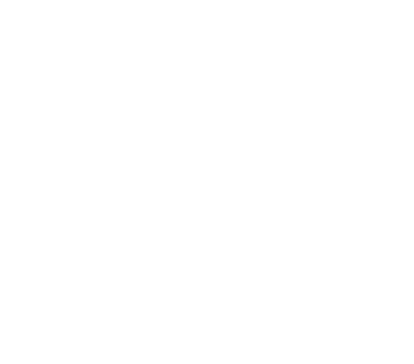
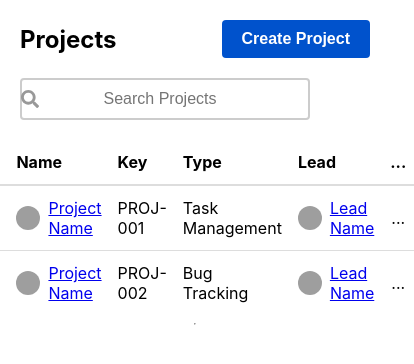
Before and after one commit to ZeeAnsari11/pms, a React (Create React App) app in the folder frontend/: page /project-views in a window 390 px wide. Before the commit this address had no page. Shown: the top 364 px of the page, 414 px wide, since content can reach past the window. Built offline with nearby package versions, Linux system fonts and the light colour scheme; grey boxes are pictures that could not be loaded.

Commit message:
Create project listing page with responsivenes

```diff
--- a/frontend/package.json
+++ b/frontend/package.json
@@ -3,6 +3,9 @@
   "version": "0.1.0",
   "private": true,
   "dependencies": {
+    "@fortawesome/fontawesome-svg-core": "^6.4.0",
+    "@fortawesome/free-solid-svg-icons": "^6.4.0",
+    "@fortawesome/react-fontawesome": "^0.2.0",
     "@testing-library/jest-dom": "^5.16.5",
     "@testing-library/react": "^13.4.0",
     "@testing-library/user-event": "^13.5.0",
--- a/frontend/src/Components/Dashboard/Dashboard/Dashboard.js
+++ b/frontend/src/Components/Dashboard/Dashboard/Dashboard.js
@@ -1,11 +1,11 @@
-import React, {useState} from 'react';
+import React, { useState } from 'react';
 import "../../../App.css";
 import Board from '../Board/Board';
 import Editable from '../Editable/Editable';
-import Sidebar from '../Sidebar/index';
-import NavBar from "../Navbar/index";
-
+import Sidebar from '../Sidebar/Sidebar';
+import Dropdown from "../Dropdown/Dropdown";
 function Dashboard(props) {
+  const [showDropDown, setShowDropdown] = useState(false);
   const [target, setTarget] = useState({
     cid: "",
     bid: "",
@@ -154,16 +154,30 @@ function Dashboard(props) {
 
     }
 
-    const project = {
-        name: "New Project",
-        category: 'SOFTWARE'
-    }
+    return (
+        <div className="app">
+          <Sidebar/> {/* Include the Sidebar component */}
+          <div className="app_navbar">
+            <h2>PHPStudios Project Management Dashboard</h2>
+          </div>
+          <div className="app_navbar_one">
+            <button id="btn_1" className='Dashboard_nav'>Only My Issue</button>
+            <button id="btn_2" className='Dashboard_nav'>Recently Updated</button>
 
-    return (
-
-        <div className="app">
-            <Sidebar project={project}/>
-            <NavBar/>
+            <div className="user-profile">
+              <div className="user-profile-icon" onClick={() => setShowDropdown(!showDropDown)}>
+                {/* Replace `user-image.jpg` with the actual URL or path to the user's profile picture */}
+                <img src="user-image.jpg" alt="User Profile"/>
+                {showDropDown && (
+                    <Dropdown onClick={() => setShowDropdown(!showDropDown)}>
+                      <div className="board_dropdown">
+                        <p onClick={() => props.removeBoard(props.board?.id)}>Delete Board</p>
+                      </div>
+                    </Dropdown>
+                )}
+              </div>
+            </div>
+          </div>
 
           <div className="app_outer">
             <div className="app_boards">
--- a/frontend/src/Components/User/Editable/Editable.css
+++ b/frontend/src/Components/User/Editable/Editable.css
@@ -11,6 +11,7 @@
 .editable_display:hover {
 
     /*background: #FFFFFF;*/
+    background: #EBECF0;
 }
 
 .editable_edit {
--- /dev/null
+++ b/frontend/src/Components/User/ProjectListing/ProjectListing.js
@@ -0,0 +1,119 @@
+import React from 'react';
+import styled from 'styled-components';
+
+const ProjectListingTable = styled.table`
+  width: 100%;
+  border-collapse: collapse;
+
+  th {
+    text-align: left;
+    font-weight: bold;
+    padding: 12px 8px;
+    border-bottom: 2px solid #ddd;
+  }
+
+  td {
+    padding: 12px 8px;
+  }
+
+  tr:not(:first-child) {
+    border-top: 1px solid #ddd;
+  }
+
+  tr:hover {
+    background-color: #EBECF0;
+  }
+
+  .name-column {
+    display: flex;
+    align-items: center;
+  }
+
+  .name-column img {
+    width: 24px;
+    height: 24px;
+    border-radius: 50%;
+    margin-right: 8px;
+  }
+
+  .star-column {
+    color: #ccc;
+    cursor: pointer;
+    transition: color 0.2s ease-in-out;
+  }
+
+  .star-column:hover {
+    color: #ffd700;
+  }
+
+  .lead-column {
+    display: flex;
+    align-items: center;
+  }
+
+  .lead-column img {
+    width: 24px;
+    height: 24px;
+    border-radius: 50%;
+    margin-right: 8px;
+  }
+
+  .options-column {
+    text-align: center;
+    cursor: pointer;
+  }
+
+  .options-column:hover {
+    text-decoration: underline;
+  }
+`;
+
+const ProjectListing = () => {
+  return (
+    <ProjectListingTable>
+      <thead>
+        <tr>
+          <th><span className="star-column">★</span></th>
+          <th>Name</th>
+          <th>Key</th>
+          <th>Type</th>
+          <th>Lead</th>
+          <th className="options-column">...</th>
+        </tr>
+      </thead>
+      <tbody>
+        <tr>
+          <td className="star-column">★</td>
+          <td className="name-column">
+            <img src="https://i.pravatar.cc/300" alt="Project Avatar" />
+            <a href="project-link">Project Name</a>
+          </td>
+          <td>PROJ-001</td>
+          <td>Task Management</td>
+          <td className="lead-column">
+            <img src="https://i.pravatar.cc/300" alt="Lead Avatar" />
+            <a href="lead-link">Lead Name</a>
+          </td>
+          <td className="options-column">...</td>
+        </tr>
+        <tr>
+          <td className="star-column">★</td>
+          <td className="name-column">
+            <img src="https://i.pravatar.cc/300" alt="Project Avatar" />
+            <a href="project-link">Project Name</a>
+          </td>
+          <td>PROJ-002</td>
+          <td>Bug Tracking</td>
+          <td className="lead-column">
+            <img src="https://i.pravatar.cc/300" alt="Lead Avatar" />
+            <a href="lead-link">Lead Name</a>
+          </td>
+          <td className="options-column">...</td>
+        </tr>
+        {/* more project rows */}
+      </tbody>
+    </ProjectListingTable>
+  );
+};
+
+export default ProjectListing;
--- /dev/null
+++ b/frontend/src/Components/User/ProjectViews/ProjectViews.js
@@ -0,0 +1,142 @@
+import React, { useState } from 'react';
+import styled from 'styled-components';
+import { FaSearch } from 'react-icons/fa';
+import ProjectListing from "../ProjectListing/ProjectListing";
+const ProjectsPageContainer = styled.div`
+  background-color: #FFFFFF;
+  display: flex;
+  flex-direction: column;
+  align-items: center;
+  justify-content: flex-start;
+  padding: 20px;
+
+  @media (min-width: 768px) {
+    padding: 40px;
+  }
+`;
+
+const ProjectsHeaderContainer = styled.div`
+  display: flex;
+  flex-direction: row;
+  align-items: center;
+  justify-content: space-between;
+  width: 100%;
+  margin-bottom: 20px;
+
+  @media (min-width: 768px) {
+    margin-bottom: 40px;
+  }
+`;
+
+const ProjectsHeader = styled.h1`
+  font-size: 24px;
+  font-weight: bold;
+  margin: 0;
+`;
+
+const ProjectButton = styled.button`
+  background-color: #0052cc;
+  color: #FFFFFF;
+  border: none;
+  border-radius: 4px;
+  font-size: 16px;
+  font-weight: bold;
+  padding: 10px 20px;
+  cursor: pointer;
+
+  &:hover {
+    background-color: #005CA9;
+  }
+`;
+
+const SearchContainer = styled.div`
+  display: flex;
+  flex-direction: row;
+  align-items: center;
+  justify-content: flex-start;
+  width: 100%;
+  margin-bottom: 20px;
+  position: relative;
+
+  @media (min-width: 768px) {
+    margin-bottom: 40px;
+  }
+`;
+
+const SearchInputContainer = styled.div`
+  display: flex;
+  flex-direction: row;
+  align-items: center;
+  justify-content: flex-start;
+  width: 100%;
+  max-width: 300px;
+  position: relative;
+
+  @media (min-width: 768px) {
+    max-width: 400px;
+  }
+`;
+
+const SearchInput = styled.input`
+  width: 100%;
+  padding: 10px 40px 10px 30px; /* Added left padding of 30px */
+  font-size: 16px;
+  border: 2px solid #CCCCCC;
+  border-radius: 4px;
+  margin-right: 10px;
+  text-align: center;
+
+  &:hover {
+    border-color: #005CA9;
+    background: #EBECF0;
+  }
+
+  @media (min-width: 768px) {
+    padding: 10px 50px 10px 30px; /* Added left padding of 30px */
+  }
+`;
+
+const SearchIcon = styled(FaSearch)`
+  position: absolute;
+  left: 1px;
+  flex-direction: row-reverse;
+  top: 50%;
+  transform: translateY(-50%);
+  font-size: 18px;
+  color: #999999;
+  //padding-left: 10px;
+
+  @media (min-width: 768px) {
+    font-size: 24px;
+    left: 20px;
+  }
+`;
+
+
+const ProjectsPage = () => {
+    const [searchValue, setSearchValue] = useState('');
+
+  const handleSearchChange = (event) => {
+    setSearchValue(event.target.value);
+  };
+
+  return (
+    <ProjectsPageContainer>
+      <ProjectsHeaderContainer>
+        <ProjectsHeader>Projects</ProjectsHeader>
+        <ProjectButton>Create Project</ProjectButton>
+      </ProjectsHeaderContainer>
+      <SearchContainer>
+        <SearchInputContainer>
+          <SearchIcon />
+          <SearchInput type="text" placeholder="Search Projects" value={searchValue} onChange={handleSearchChange} />
+        </SearchInputContainer>
+      </SearchContainer>
+        <ProjectListing/>
+        <hr></hr>
+      {/* Add your projects list here */}
+    </ProjectsPageContainer>
+  );
+};
+
+export default ProjectsPage;
--- a/frontend/src/Components/User/UserProfilePage/UserProfilePage.js
+++ b/frontend/src/Components/User/UserProfilePage/UserProfilePage.js
@@ -121,16 +121,6 @@ const HorizontalLine = styled.div`
   background-color: lightgray;
   position: relative;
   margin-top: 20px;
-
-  ::before {
-    content: "";
-    width: 14.5%;
-    height: 2px;
-    background-color: #0a6cf8;
-    position: absolute;
-    top: 0;
-    left: 0;
-  }
 `;
 
 const UserProfilePage = () => {
--- a/frontend/src/Utils/Url.js
+++ b/frontend/src/Utils/Url.js
@@ -5,6 +5,7 @@ import ForgotPassword from "../Components/User/ForgetPassword/ForgetPassword"
 import Dashboard from "../Components/Dashboard/Dashboard/Dashboard"
 import React  from 'react';
 import UserProfilePage from "../Components/User/UserProfilePage/UserProfilePage";
+import ProjectsPage from "../Components/User/ProjectViews/ProjectViews";
 
 function Url() {
   return (
@@ -15,6 +16,7 @@ function Url() {
             <Route path="/rest-password" element={<ResetPasswordPage />} />
             <Route path="/dashboard" element={<Dashboard />} />
           <Route path="/profile" element={<UserProfilePage />} />
+          <Route path="/project-views" element={<ProjectsPage />} />
       </Routes>
     </BrowserRouter>
   );
```
Lines whose indentation alone changed are shown as unchanged.
